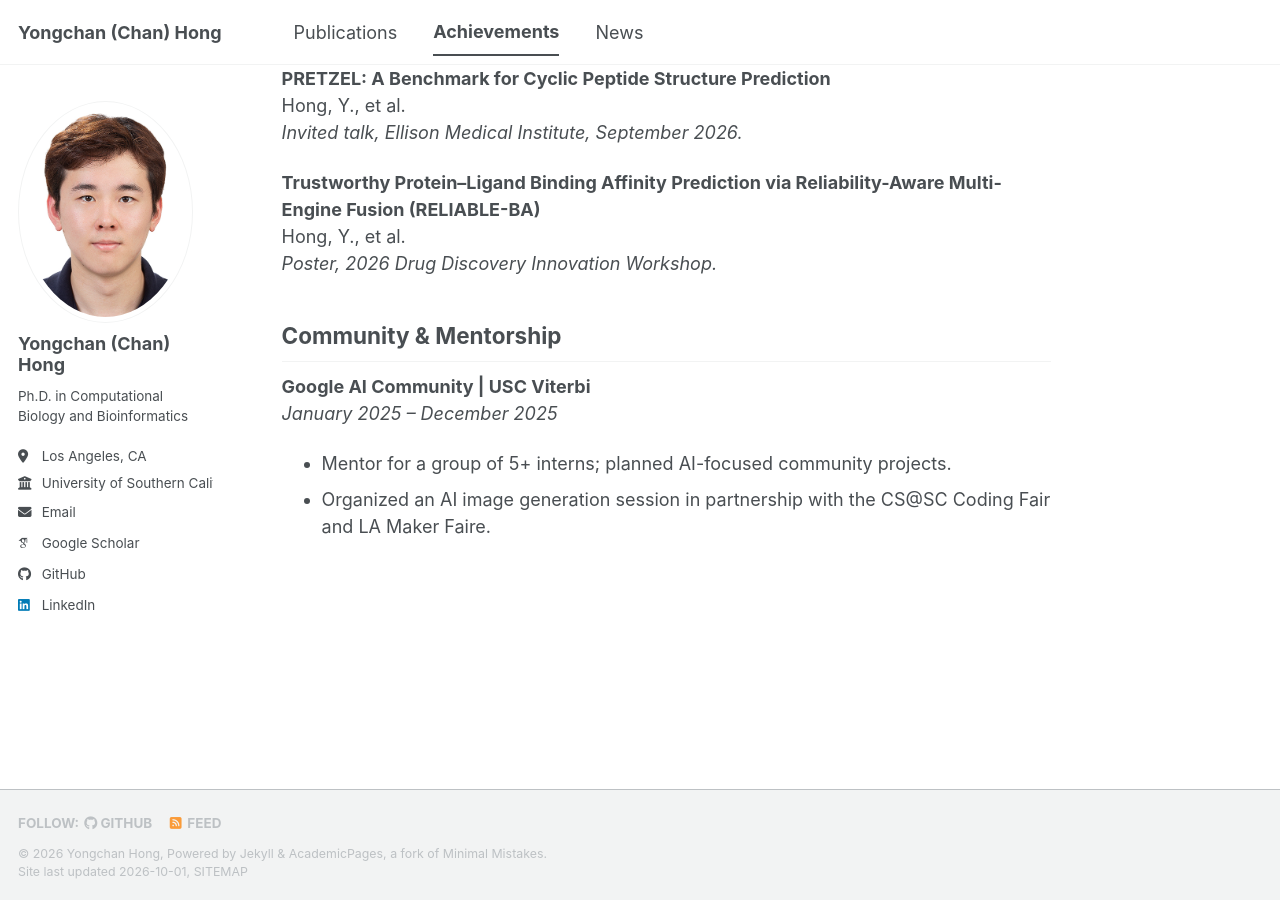
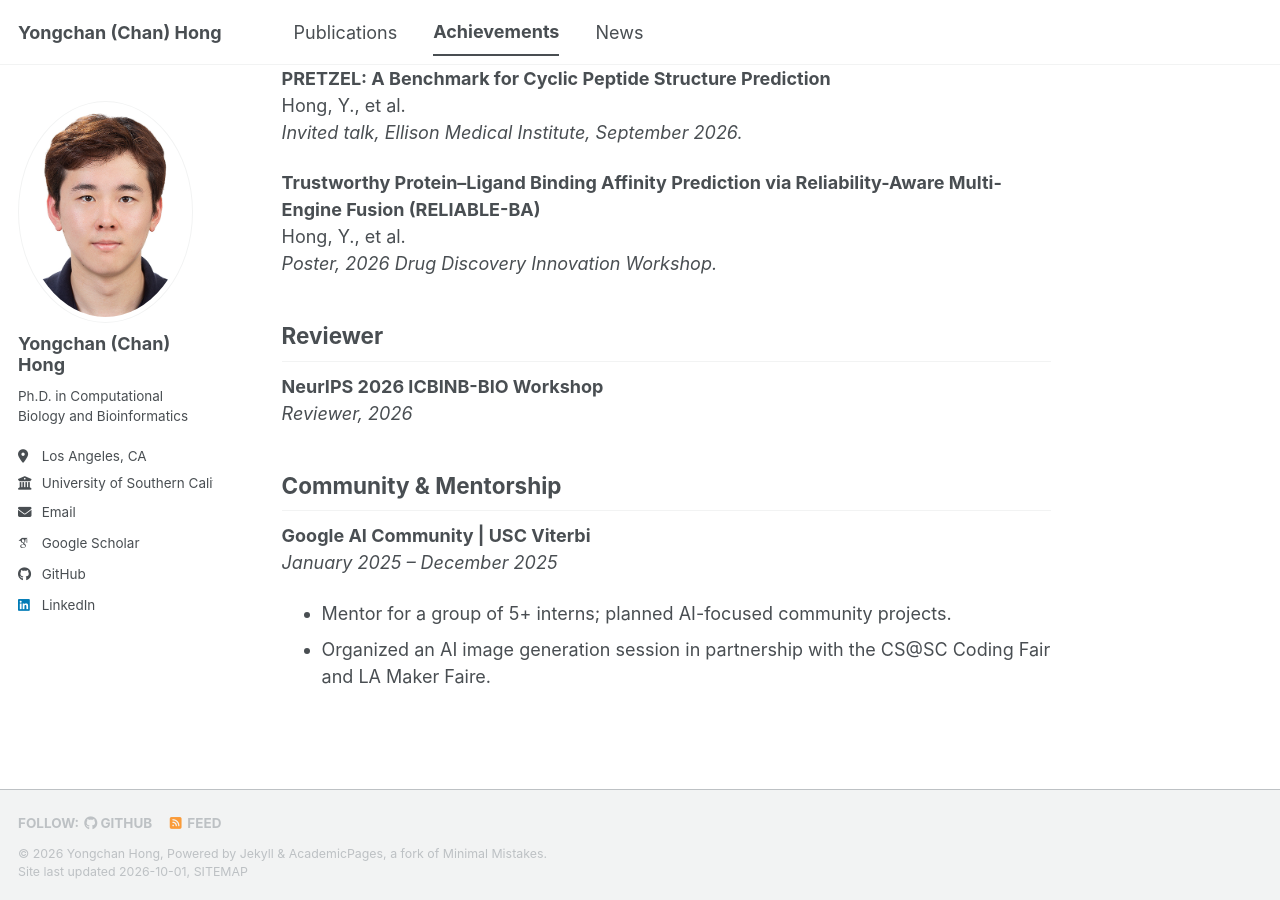
Before and after one commit to yongchand/yongchand.github.io, a Jekyll site: the page built from _pages/achievements.md, in a window 1280 px wide and 900 px high, scrolled down 523 px. Built offline with Jekyll 4.4.1, drawn with Linux system fonts in a browser that asks for light colours; some web fonts are replaced; a script bundle is joined from its source files by our own code; library files that are not in the unit come from our copies.

Commit message:
Reviewer

```diff
--- a/_pages/achievements.md
+++ b/_pages/achievements.md
@@ -27,6 +27,11 @@ Hong, Y., et al.<br>
 Hong, Y., et al.<br>
 *Poster, 2026 Drug Discovery Innovation Workshop.*
 
+## Reviewer
+
+**NeurIPS 2026 ICBINB-BIO Workshop**<br>
+*Reviewer, 2026*
+
 ## Community & Mentorship
 
 **Google AI Community | USC Viterbi**<br>
```
